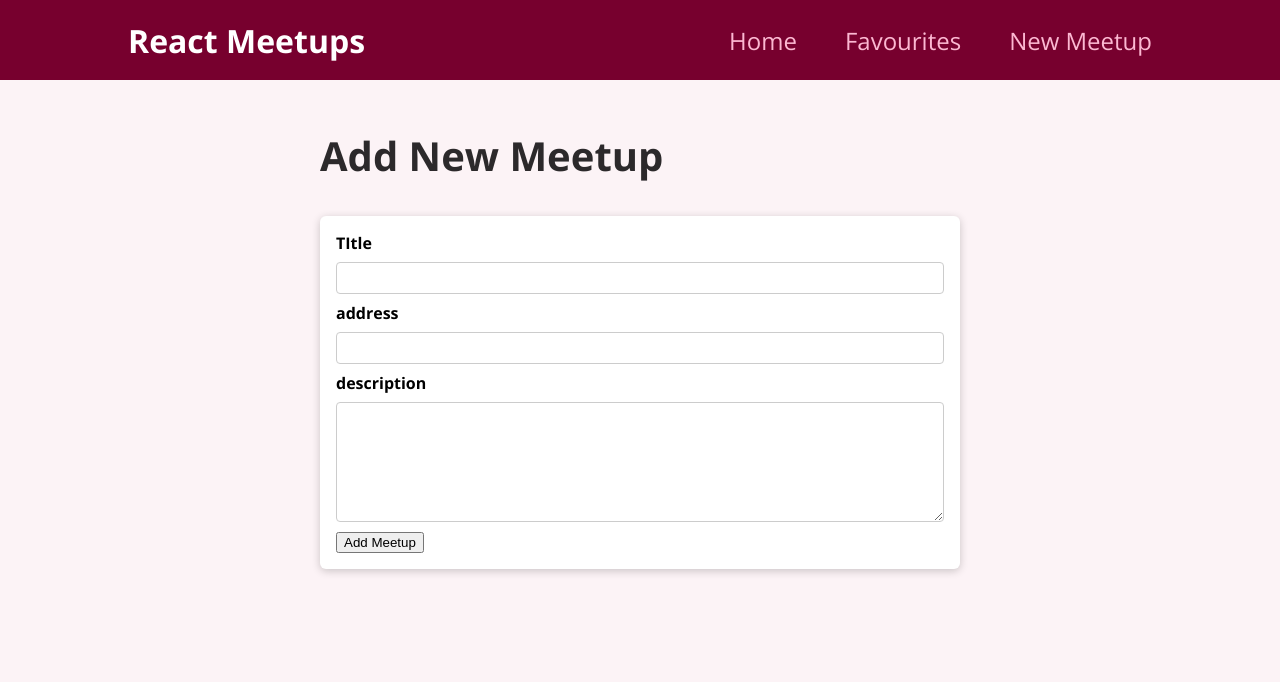
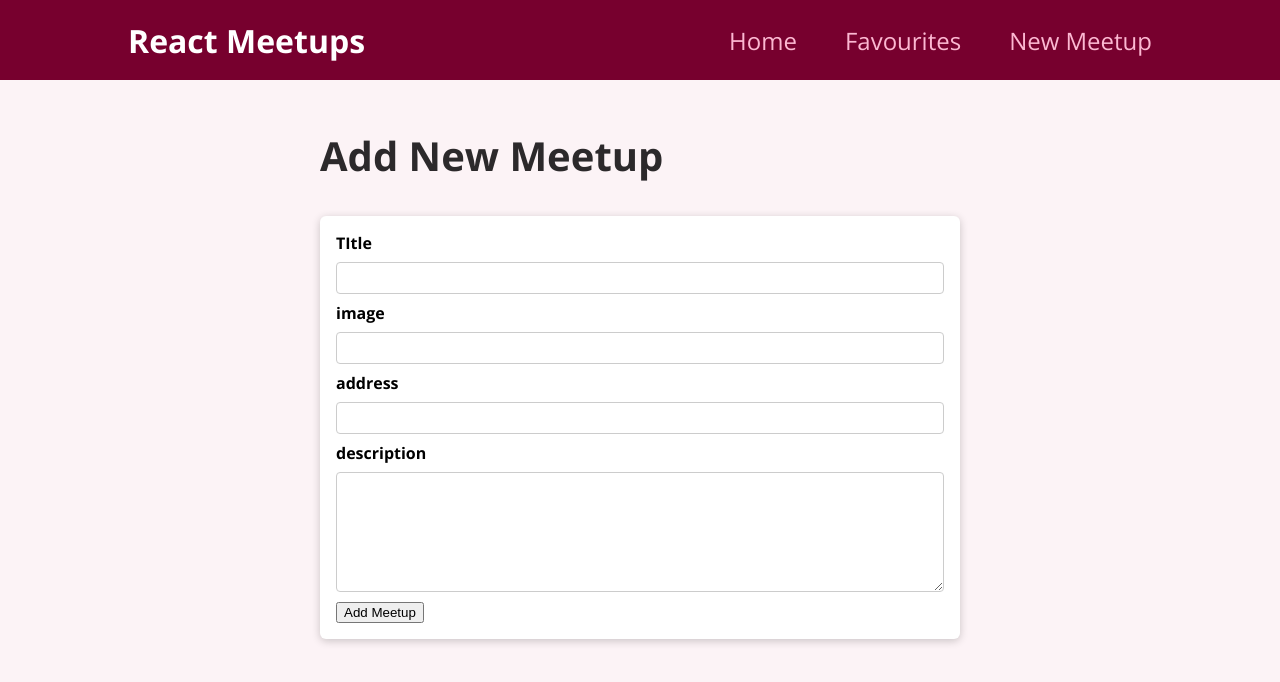
Before and after one commit to CD-Mackay/react-example, a React (Create React App) app: page /newmeetup in a window 1280 px wide. Shown: the top 682 px of the page. Built offline with nearby package versions, Linux system fonts and the light colour scheme.

Commit message:
add post request handler to newmeetup

```diff
--- a/src/components/meetups/NewMeetupForm.js
+++ b/src/components/meetups/NewMeetupForm.js
@@ -3,7 +3,7 @@ import { useRef } from 'react';
 import classes from './NewMeetupForm.module.css';
 import Card from '../ui/Card';
 
-function NewMeetupForm() {
+function NewMeetupForm(props) {
  const titleInputRef = useRef();
  const imageInputRef = useRef();
  const addressInputRef = useRef();
@@ -17,6 +17,7 @@ function NewMeetupForm() {
       address: addressInputRef.current.value,
       description: descriptionInputRef.current.value
     }
+    props.onAddMeetup(meetupData);
   };
 
 
@@ -27,10 +28,10 @@ function NewMeetupForm() {
           <label htmlFor="title">TItle</label>
           <input type="text" required id="title" ref={titleInputRef} />
         </div>
-        {/* <div className={classes.control}>
+        <div className={classes.control}>
           <label htmlFor="image">image</label>
           <input type="url" required id="image" ref={imageInputRef} />
-        </div> */}
+        </div>
         <div className={classes.control}>
           <label htmlFor="address">address</label>
           <input type="text" required id="address" ref={addressInputRef} />
--- a/src/pages/AllMeetups.js
+++ b/src/pages/AllMeetups.js
@@ -23,12 +23,6 @@ const DUMMY_DATA = [
 
 function AllMeetups() {
 
-  // function displayMeets(array) {
-  //   return array.map((element) => {
-  //     return <li key={element.id}>{element.title}</li>
-  //   })
-  // };
-
   return (
     <section>
       <h1>All Meetups</h1>
--- a/src/pages/NewMeetup.js
+++ b/src/pages/NewMeetup.js
@@ -1,12 +1,21 @@
 import NewMeetupForm from "../components/meetups/NewMeetupForm";
 
 function NewMeetups() {
+  function addMeetupHandler(data) {
+    fetch("https://nextreactlesson-default-rtdb.firebaseio.com/meetups.json", {
+      method: "POST",
+      body: JSON.stringify(data),
+      headers: {
+        "Content-type": "application/json",
+      },
+    });
+  }
   return (
     <section>
       <h1>Add New Meetup</h1>
-      <NewMeetupForm  />
+      <NewMeetupForm onAddMeetup={addMeetupHandler} />
     </section>
-  )
-};
+  );
+}
 
 export default NewMeetups;
```
